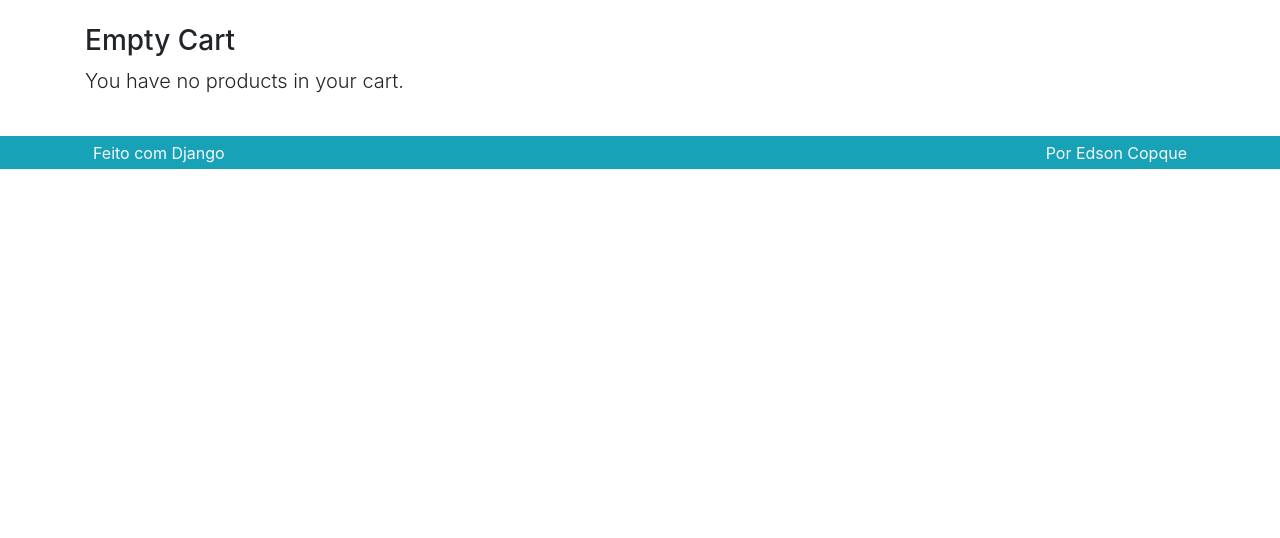
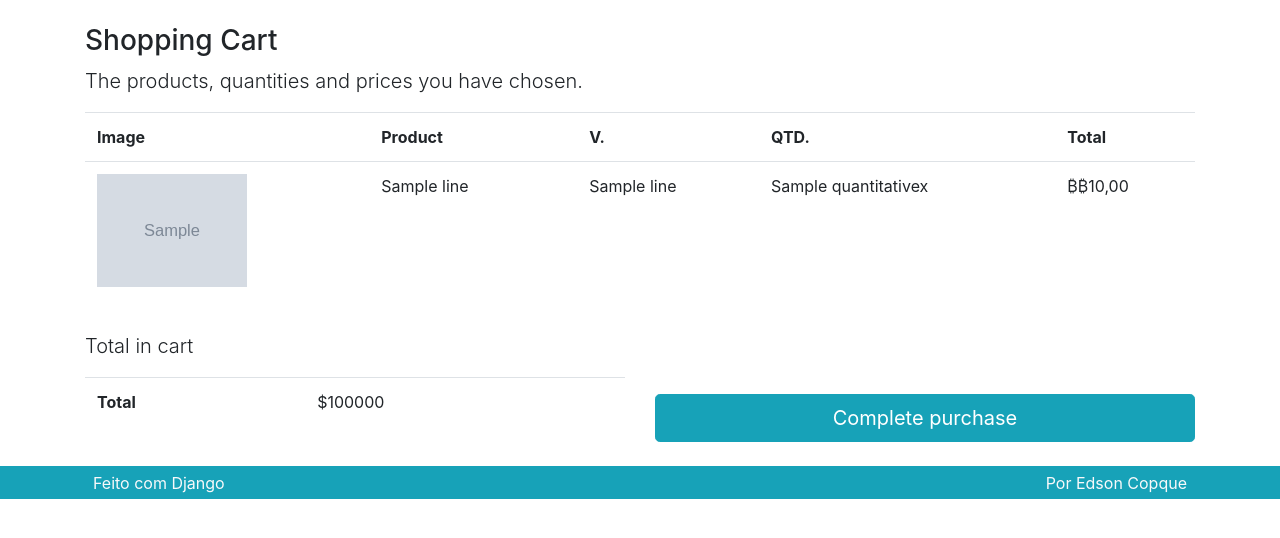
Before and after one commit to ecopque/ecommerce_project, a Django app: template product/templates/product/cart.html in a window 1280 px wide. Shown: the part 56-594 px from the top of the page. Run offline with Django 5.2, Linux system fonts and the light colour scheme; the template is opened without the code that fills it: most values are stand-ins (such as "Sample title", 1, 10 or a date in 2020); grey boxes marked "Sample" are stand-in pictures; some libraries are stand-ins or nearby versions.

Commit message:
Rendering the cart

```diff
--- a/product/templates/product/cart.html
+++ b/product/templates/product/cart.html
@@ -1,11 +1,12 @@
 <!-- # FILE: /product/templates/product/cart.html -->
 
 {% extends 'base.html' %} <!-- #1: -->
+{% load brfilters %} <!-- ## -->
 
 {% block content %}
     {% comment %} {{request.session.cart}} <!-- #2: --> {% endcomment %}
 
-    {% if request.session.cart %} <!-- ## -->
+    {% if cart %} <!-- ## -->
         <div class="row mt-3">
             <div class="col">
                 <h3>Shopping Cart</h3>
@@ -21,20 +22,30 @@
                             <th>Total</th>
                         </tr>
 
+                        <!-- # Line of each product in the cart -->
+                        <!-- #IMPORT⬇: /product/views.py -->
+                         {% for line in cart.values %} <!-- ## -->
                             <tr>
                                 <td class="d-none d-lg-block">
-                                <img class="cart-img" src="imgs/7eb9d706-b8e3-48d0-957e-25f4a722f944.jpg">
+                                    <img class="cart-img" src="{{line.image}}">
                                 </td>
                                 <td>
-                                Name of the product the customer is purchasing
+                                    {{line.product_name}} <!-- ## -->
                                     <a class="ml-3" href="#">
                                         <i class="fas fa-times-circle text-danger" aria-hidden="true"></i>
                                     </a>
                                 </td>
-                            <td>Variation</td>
-                            <td>2x</td>
-                            <td>$ 10500,59</td>
+                                <td>{{line.variation_name}}</td> <!-- ## -->
+                                <td>{{line.quantitative}}x</td> <!-- ## -->
+
+                                {% if line.promotional_quantitative_price %} <!-- ## -->
+                                    <td>{{line.promotional_quantitative_price|format_price}}</td> <!-- ##-->
+                                {% else %}
+                                    <td>{{line.quantitative_price|format_price}}</td> <!-- ## -->
+                                {% endif %}
                             </tr>
+                        {% endfor %}
+                        <!-- # End -->
 
                     </table>
                 </div>
--- a/product/views.py
+++ b/product/views.py
@@ -103,7 +103,8 @@ class RemoveFromCart(View):
 
 class Cart(View):
     def get(self, *args, **kwargs):
-        return render(self.request, 'product/cart.html') #43:
+        context = {'cart': self.request.session.get('cart', {})} ##
+        return render(self.request, 'product/cart.html', context) #43: ##
 
 class Finish(View):
     ...
```
Lines whose indentation alone changed are shown as unchanged.
